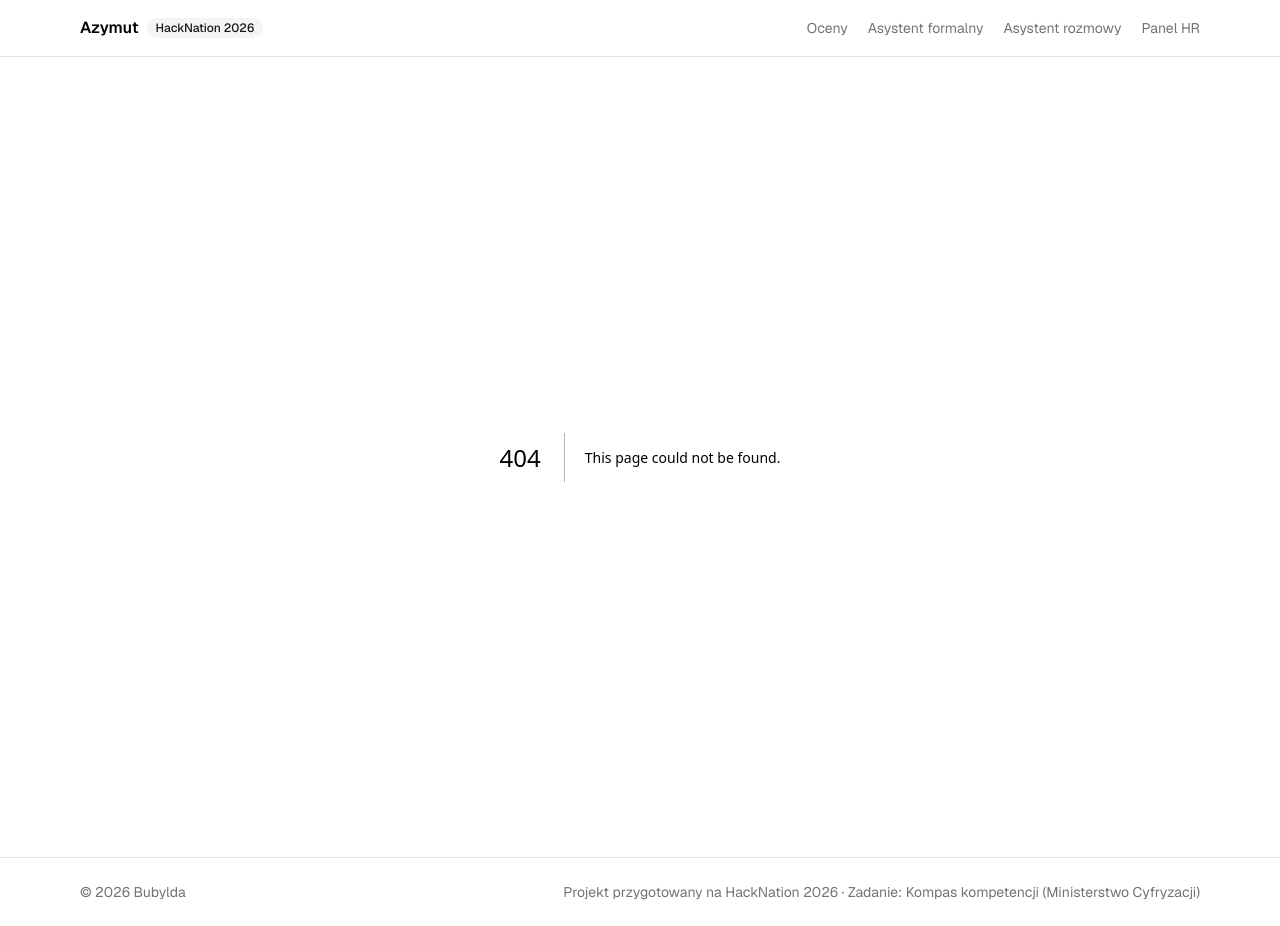
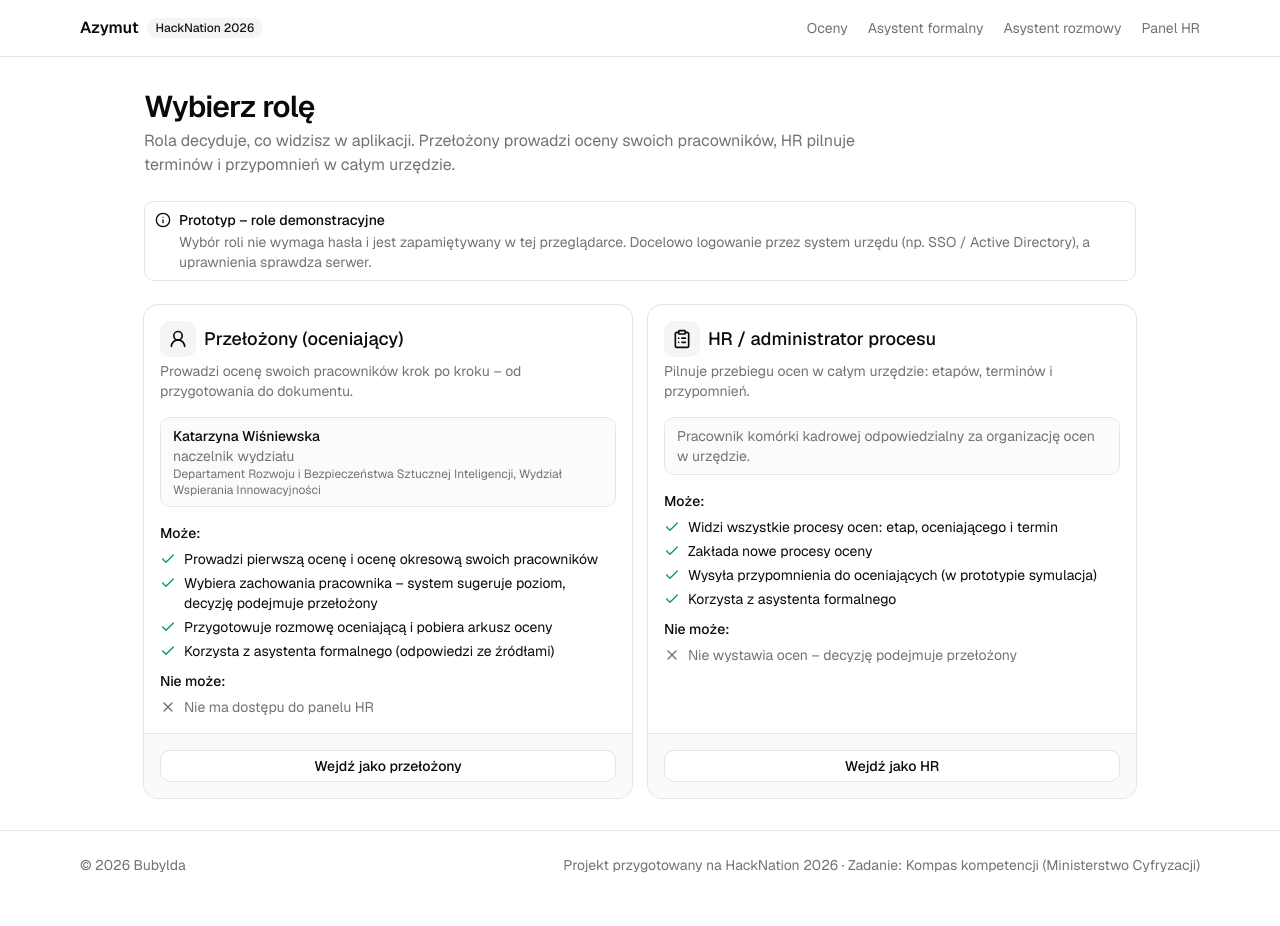
Before and after one commit to vlad007vak/azymut, a Next.js app: page /logowanie in a window 1280 px wide. Before the commit this address had no page. After the commit the page ends 899 px from the top, so only its background shows below. Built offline with nearby package versions, Linux system fonts and the light colour scheme.

Commit message:
feat(role): strona /logowanie z wyborem roli demonstracyjnej
Co-Authored-By: Claude Opus 5.5 <noreply@anthropic.com>

```diff
--- /dev/null
+++ b/src/app/logowanie/page.tsx
@@ -0,0 +1,38 @@
+import { Info } from "lucide-react";
+import type { Metadata } from "next";
+import { Suspense } from "react";
+
+import { Alert, AlertDescription, AlertTitle } from "@/components/ui/alert";
+import { WyborRoli, WyborRoliSzkielet } from "@/features/role";
+
+export const metadata: Metadata = {
+  title: "Wybór roli",
+  description: "Wejdź do prototypu jako przełożony (oceniający) albo HR / administrator procesu.",
+};
+
+export default function LogowaniePage() {
+  return (
+    <div className="mx-auto flex max-w-5xl flex-col gap-6 px-4 py-8">
+      <header className="grid gap-1">
+        <h1 className="text-2xl font-semibold tracking-tight sm:text-3xl">Wybierz rolę</h1>
+        <p className="max-w-3xl text-muted-foreground">
+          Rola decyduje, co widzisz w aplikacji. Przełożony prowadzi oceny swoich pracowników, HR pilnuje
+          terminów i przypomnień w całym urzędzie.
+        </p>
+      </header>
+
+      <Alert>
+        <Info aria-hidden />
+        <AlertTitle>Prototyp – role demonstracyjne</AlertTitle>
+        <AlertDescription>
+          Wybór roli nie wymaga hasła i jest zapamiętywany w tej przeglądarce. Docelowo logowanie przez system
+          urzędu (np. SSO / Active Directory), a uprawnienia sprawdza serwer.
+        </AlertDescription>
+      </Alert>
+
+      <Suspense fallback={<WyborRoliSzkielet />}>
+        <WyborRoli />
+      </Suspense>
+    </div>
+  );
+}
--- /dev/null
+++ b/src/features/role/wybor-roli.tsx
@@ -0,0 +1,194 @@
+"use client";
+
+import { Check, Loader2, LogOut, ShieldAlert, X } from "lucide-react";
+import { useSearchParams } from "next/navigation";
+import { useState } from "react";
+import { toast } from "sonner";
+
+import { Alert, AlertDescription, AlertTitle } from "@/components/ui/alert";
+import { Badge } from "@/components/ui/badge";
+import { Button } from "@/components/ui/button";
+import { Card, CardContent, CardDescription, CardFooter, CardHeader, CardTitle } from "@/components/ui/card";
+import { Skeleton } from "@/components/ui/skeleton";
+import { cn } from "@/lib/utils";
+
+import { IkonaRoli } from "./ikona-roli";
+import { bezpiecznyPowrot, chronionaSciezka, czyMaDostep, type RolaId } from "./rola";
+import { ROLE, imieINazwisko, opisRoli, type OpisRoli } from "./role";
+import { usunRole, useRola, zapiszRole } from "./use-rola";
+
+const BLAD_COOKIE =
+  "Nie udało się zapisać roli. Sprawdź, czy przeglądarka nie blokuje plików cookie dla tej strony.";
+
+/** Karty ról na `/logowanie`. Wymaga `<Suspense>` wyżej (czyta parametr `powrot` z adresu). */
+export function WyborRoli() {
+  const parametry = useSearchParams();
+  const powrot = bezpiecznyPowrot(parametry.get("powrot"));
+  const chroniona = powrot ? chronionaSciezka(powrot) : null;
+  const { rola: obecna, opis: obecnyOpis, gotowe } = useRola();
+  const [wybierana, setWybierana] = useState<RolaId | null>(null);
+
+  function wybierz(rola: RolaId) {
+    setWybierana(rola);
+    if (!zapiszRole(rola)) {
+      setWybierana(null);
+      toast.error(BLAD_COOKIE);
+      return;
+    }
+    const cel = powrot && czyMaDostep(rola, powrot) ? powrot : opisRoli(rola).start;
+    // Pełne przeładowanie: serwer i Proxy od razu widzą nowe cookie, a pamięć routera nie trzyma starego przekierowania.
+    window.location.assign(cel);
+  }
+
+  function wyjdz() {
+    if (!usunRole()) {
+      toast.error("Nie udało się usunąć roli. Spróbuj odświeżyć stronę.");
+      return;
+    }
+    toast.success("Rola demonstracyjna została usunięta. Oceny działają dalej bez wyboru roli.");
+  }
+
+  const brakDostepu = chroniona && gotowe && obecna !== chroniona.rola;
+
+  return (
+    <div className="flex flex-col gap-6">
+      {brakDostepu && (
+        <Alert role="alert">
+          <ShieldAlert aria-hidden />
+          <AlertTitle>{chroniona.nazwa} jest dostępny tylko dla roli „{opisRoli(chroniona.rola).nazwa}”</AlertTitle>
+          <AlertDescription>
+            {obecnyOpis
+              ? `Twoja obecna rola („${obecnyOpis.nazwa}”) nie ma do niego dostępu. Wybierz rolę HR, aby przejść dalej.`
+              : "Wybierz rolę HR, aby przejść dalej – po wyborze wrócisz do panelu."}
+          </AlertDescription>
+        </Alert>
+      )}
+
+      <div className="grid gap-4 md:grid-cols-2">
+        {ROLE.map((r) => (
+          <KartaRoli
+            key={r.id}
+            rola={r}
+            aktywna={gotowe && obecna === r.id}
+            wymagana={chroniona?.rola === r.id ? chroniona.nazwa : null}
+            wybierana={wybierana}
+            onWybierz={() => wybierz(r.id)}
+          />
+        ))}
+      </div>
+
+      {gotowe && obecnyOpis && (
+        <div className="flex flex-wrap items-center gap-2 text-sm text-muted-foreground">
+          <span>
+            Obecnie jesteś w roli: <strong className="text-foreground">{obecnyOpis.nazwa}</strong>.
+          </span>
+          <Button variant="ghost" size="sm" onClick={wyjdz} disabled={wybierana !== null}>
+            <LogOut data-icon="inline-start" aria-hidden />
+            Wyjdź z roli
+          </Button>
+        </div>
+      )}
+    </div>
+  );
+}
+
+function KartaRoli({
+  rola,
+  aktywna,
+  wymagana,
+  wybierana,
+  onWybierz,
+}: {
+  rola: OpisRoli;
+  aktywna: boolean;
+  wymagana: string | null;
+  wybierana: RolaId | null;
+  onWybierz: () => void;
+}) {
+  const idTytulu = `rola-${rola.id}`;
+  const trwa = wybierana === rola.id;
+
+  return (
+    <Card
+      aria-labelledby={idTytulu}
+      className={cn(aktywna && "ring-2 ring-primary", !aktywna && wymagana && "ring-2 ring-primary/50")}
+    >
+      <CardHeader>
+        <div className="flex flex-wrap items-center gap-2">
+          <span className="flex size-9 items-center justify-center rounded-lg bg-muted">
+            <IkonaRoli rola={rola.id} className="size-5" />
+          </span>
+          <CardTitle id={idTytulu} className="text-lg">
+            {rola.nazwa}
+          </CardTitle>
+          {aktywna && <Badge>Aktywna rola</Badge>}
+          {!aktywna && wymagana && <Badge variant="secondary">Wymagana: {wymagana}</Badge>}
+        </div>
+        <CardDescription>{rola.opis}</CardDescription>
+      </CardHeader>
+
+      <CardContent className="flex flex-1 flex-col gap-4">
+        {rola.osoba ? (
+          <div className="rounded-lg border bg-muted/40 px-3 py-2 text-sm">
+            <p className="font-medium">{imieINazwisko(rola.osoba)}</p>
+            <p className="text-muted-foreground">{rola.osoba.stanowisko}</p>
+            {rola.osoba.komorka && <p className="text-xs text-muted-foreground">{rola.osoba.komorka}</p>}
+          </div>
+        ) : (
+          <div className="rounded-lg border bg-muted/40 px-3 py-2 text-sm text-muted-foreground">
+            Pracownik komórki kadrowej odpowiedzialny za organizację ocen w urzędzie.
+          </div>
+        )}
+
+        <div className="grid gap-1.5 text-sm">
+          <p className="font-medium">Może:</p>
+          <ul className="grid gap-1">
+            {rola.uprawnienia.map((u) => (
+              <li key={u} className="flex gap-2">
+                <Check aria-hidden className="mt-0.5 size-4 shrink-0 text-emerald-600" />
+                <span>{u}</span>
+              </li>
+            ))}
+          </ul>
+          <p className="mt-1 font-medium">Nie może:</p>
+          <ul className="grid gap-1">
+            {rola.ograniczenia.map((o) => (
+              <li key={o} className="flex gap-2 text-muted-foreground">
+                <X aria-hidden className="mt-0.5 size-4 shrink-0" />
+                <span>{o}</span>
+              </li>
+            ))}
+          </ul>
+        </div>
+      </CardContent>
+
+      <CardFooter>
+        <Button
+          className="w-full"
+          variant={aktywna || wymagana ? "default" : "outline"}
+          onClick={onWybierz}
+          disabled={wybierana !== null}
+          aria-describedby={idTytulu}
+        >
+          {trwa ? (
+            <>
+              <Loader2 data-icon="inline-start" aria-hidden className="animate-spin" />
+              Przechodzę…
+            </>
+          ) : (
+            `${aktywna ? "Kontynuuj" : "Wejdź"} jako ${rola.kto}`
+          )}
+        </Button>
+      </CardFooter>
+    </Card>
+  );
+}
+
+export function WyborRoliSzkielet() {
+  return (
+    <div className="grid gap-4 md:grid-cols-2" aria-busy="true" aria-label="Wczytywanie ról">
+      <Skeleton className="h-96 rounded-xl" />
+      <Skeleton className="h-96 rounded-xl" />
+    </div>
+  );
+}
```
